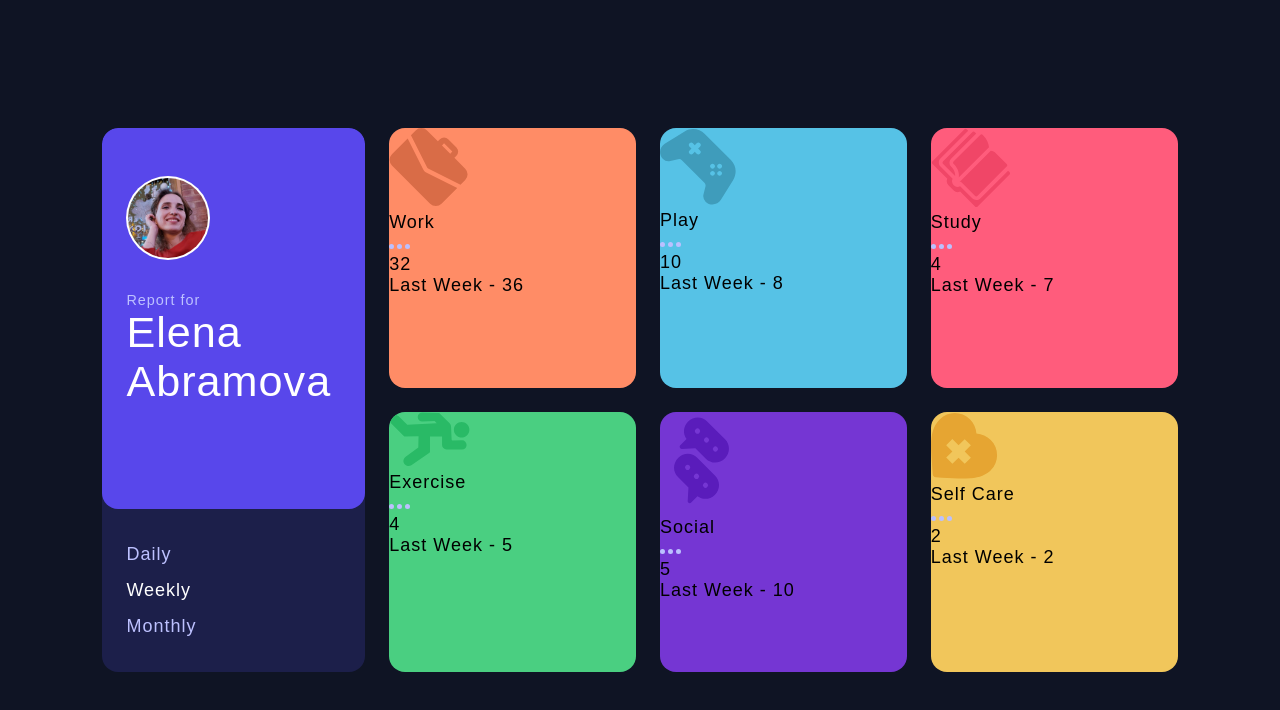
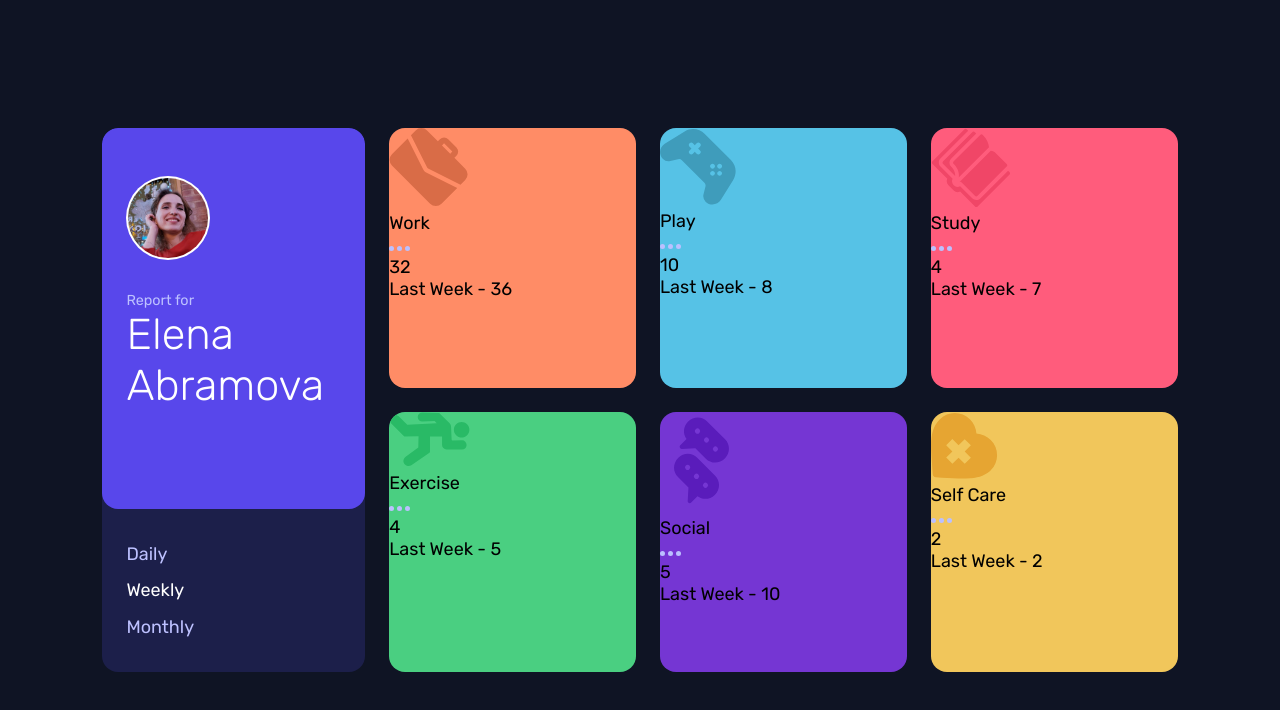
Before and after one commit to NikitaKozlov-R/time-tracking, a Vue app: page / in a window 1280 px wide. Shown: the top 710 px of the page. Built offline with nearby package versions, Linux system fonts and the light colour scheme.

Commit message:
refactor: link local font & refactor styles

```diff
--- a/public/index.html
+++ b/public/index.html
@@ -5,12 +5,6 @@
     <meta http-equiv="X-UA-Compatible" content="IE=edge" />
     <meta name="viewport" content="width=device-width,initial-scale=1.0" />
     <link rel="icon" href="<%= BASE_URL %>favicon.ico" />
-    <style>
-      @font-face {
-        font-family: 'Rubik', sans-serif;
-        src: url('./src/assets/fonts/static/Rubik-SemiBold.ttf');
-      }
-    </style>
     <title><%= htmlWebpackPlugin.options.title %></title>
   </head>
   <body>
--- a/src/App.vue
+++ b/src/App.vue
@@ -34,7 +34,6 @@ export default {
 
 <style>
 .tt-wrapper {
-  font-family: 'Rubik';
   height: 100vh;
   background-color: var(--color-background);
   padding: 16vh 8vw;
--- a/src/assets/css/main.css
+++ b/src/assets/css/main.css
@@ -20,9 +20,13 @@
   --color-blue-text: hsl(236, 100%, 87%);
 }
 
+@font-face {
+  font-family: 'Rubik';
+  src: url('../fonts/Rubik-VariableFont_wght.ttf');
+}
+
 * {
+  font-family: 'Rubik';
   font-size: 18px;
   user-select: none;
-  letter-spacing: 1px;
-  font-family: 'Rubik', sans-serif;
 }
```
